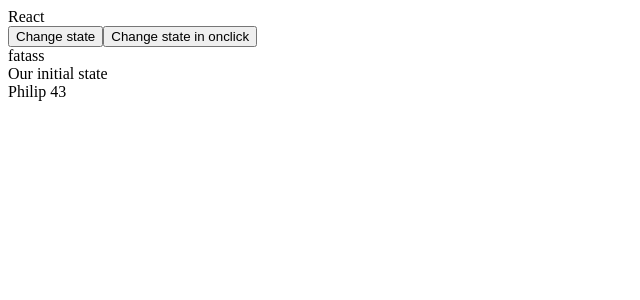
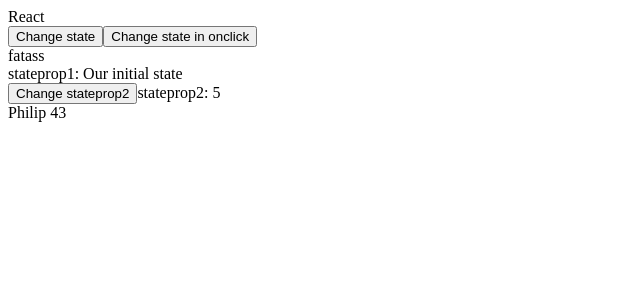
Before and after one commit to PhilipHassialis/React-2019, a React (Create React App) app: page / in a window 1280 px wide. Shown: the top 300 px of the page, without its empty margins (0-640 px from the left). Built offline with nearby package versions, Linux system fonts and the light colour scheme.

Commit message:
setstate prevprops

```diff
--- a/src/containers/container1.js
+++ b/src/containers/container1.js
@@ -5,12 +5,19 @@ class Container1 extends Component {
         super(props);
 
         this.state = {
-            stateprop1: "Our initial state"
+            stateprop1: "Our initial state",
+            stateprop2: 5
         };
     }
 
     changeState = () => {
         this.setState({ stateprop1: "Our next state" });
+    };
+
+    changeState2 = () => {
+        this.setState((prevState, props) => {
+            this.setState({ stateprop2: prevState.stateprop2 + 5 });
+        });
     };
 
     render() {
@@ -21,7 +28,11 @@ class Container1 extends Component {
                     Change state in onclick
                 </button>
                 <div>{this.props.nickname}</div>
-                <div>{this.state.stateprop1}</div>
+                <div>stateprop1: {this.state.stateprop1}</div>
+                <div>
+                    <button onClick={() => this.changeState2()}>Change stateprop2</button>
+                    stateprop2: {this.state.stateprop2}
+                </div>
             </div>
         );
     }
```
